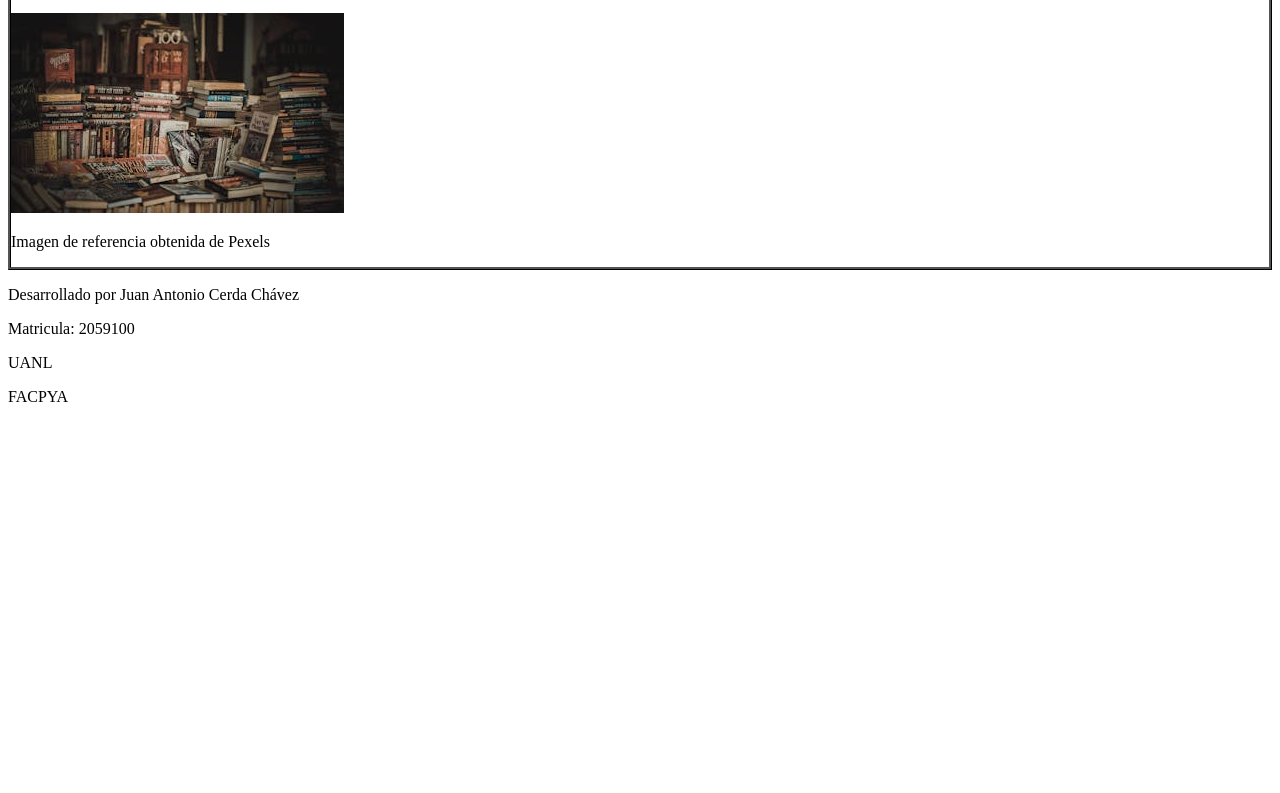
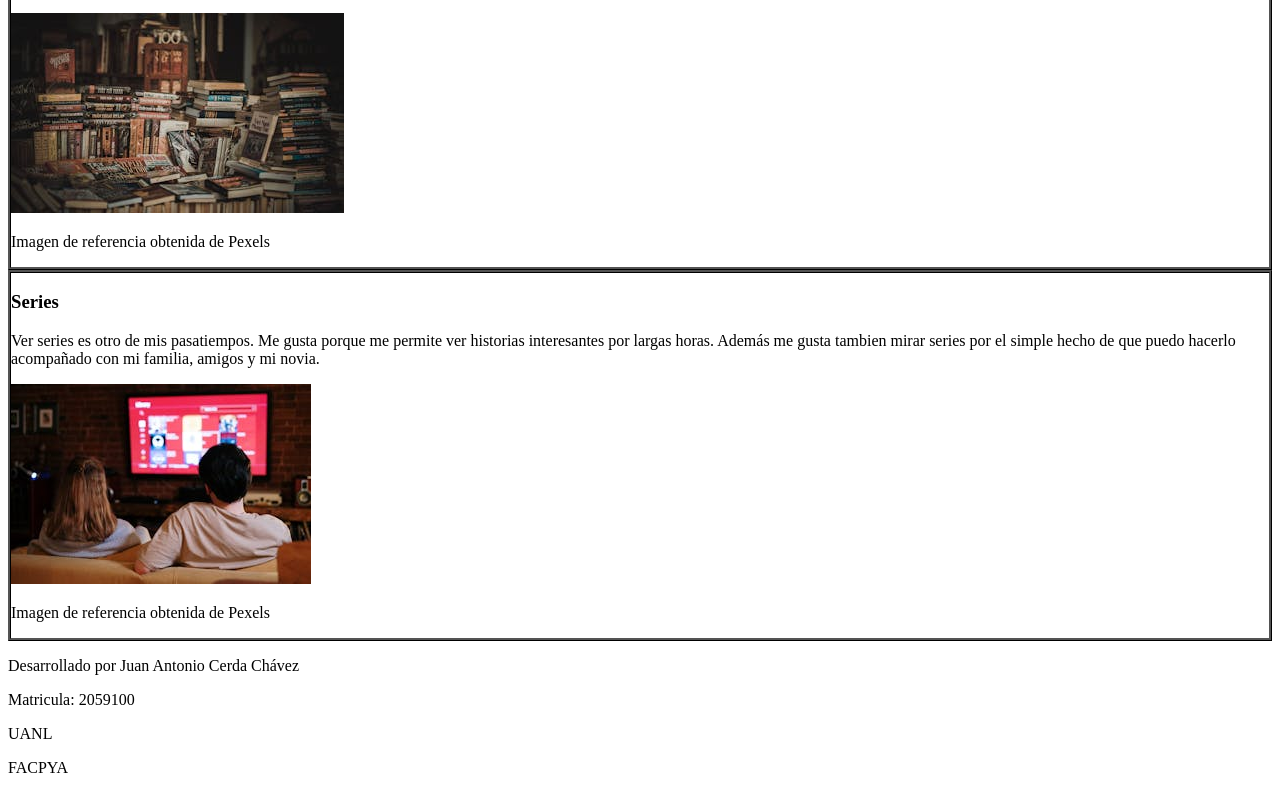
Before and after one commit to atchz/Practica-1, a plain HTML site: page index.html in a window 1280 px wide. Shown: the part 618-1411 px from the top of the page. Before the commit the page ends 1040 px from the top, so only its background shows below. Drawn offline with Linux system fonts and the light colour scheme.

Commit message:
Tercer Pasatiempo - Series

```diff
--- a/index.html
+++ b/index.html
@@ -63,6 +63,24 @@
           </footer>
         </section>
 
+        <section>
+          <header>
+            <h3>Series</h3>
+          </header>
+
+          <p>
+            Ver series es otro de mis pasatiempos. Me gusta porque me permite
+            ver historias interesantes por largas horas. Además me gusta tambien
+            mirar series por el simple hecho de que puedo hacerlo acompañado con
+            mi familia, amigos y mi novia.
+          </p>
+
+          <img src="imagenes/series.jpg" alt="pareja viendo la televisión" />
+          <footer>
+            <p>Imagen de referencia obtenida de Pexels</p>
+          </footer>
+        </section>
+
         <footer></footer>
       </article>
     </main>
```
Also changed, not shown: imagenes/series.jpg (added).
